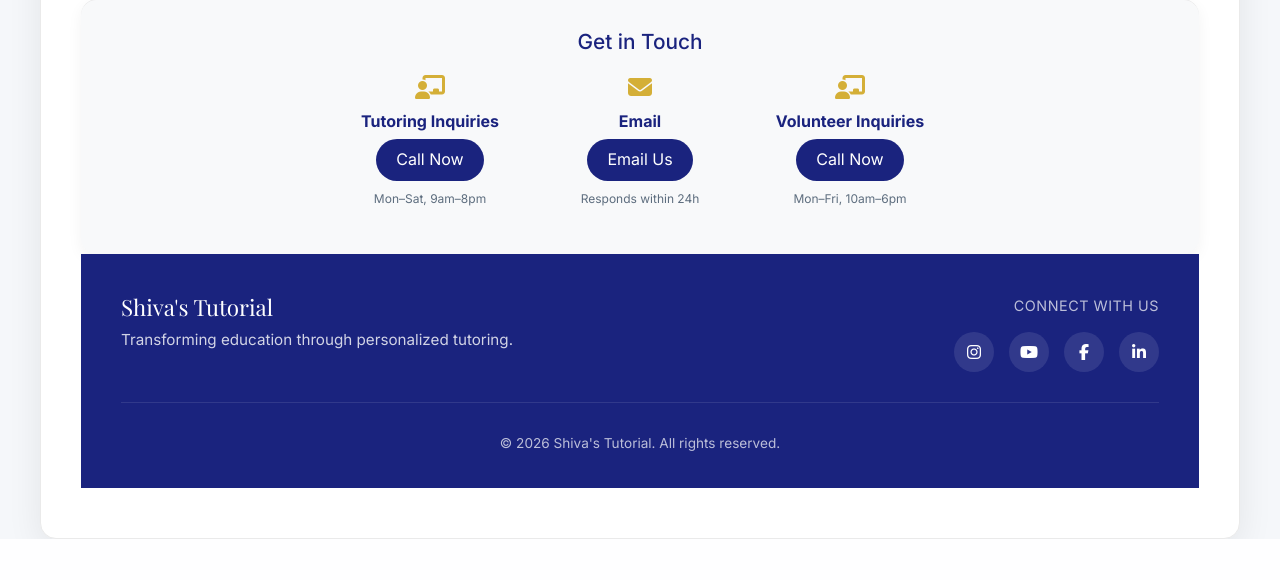
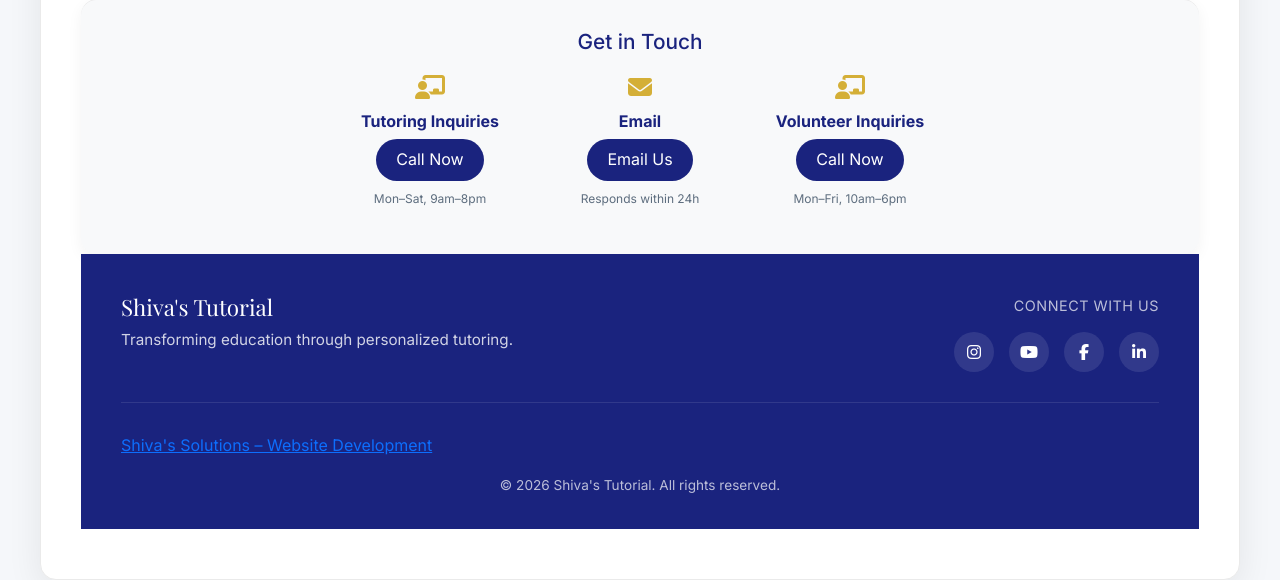
Before and after one commit to ShivaKumar162124/Shiva-sTutorial, a Django app: page / in a window 1280 px wide. Shown: the part 1626-2206 px from the top of the page. Before the commit the page ends 2165 px from the top, so only its background shows below. Run offline with Django 5.2, Linux system fonts and the light colour scheme; data comes from the database, SQL or seed files in the repository.

Commit message:
Added Shiva's Solutions page

```diff
--- a/main/templates/main/landing.html
+++ b/main/templates/main/landing.html
@@ -785,7 +785,7 @@ body {
                     </div>
                 </div>
             </div>
-
+            <p><a href="/solutions/">Shiva's Solutions – Website Development</a></p>
             <div class="footer-bottom">
                 <p class="copyright">© 2026 Shiva's Tutorial. All rights reserved.</p>
             </div>
```
